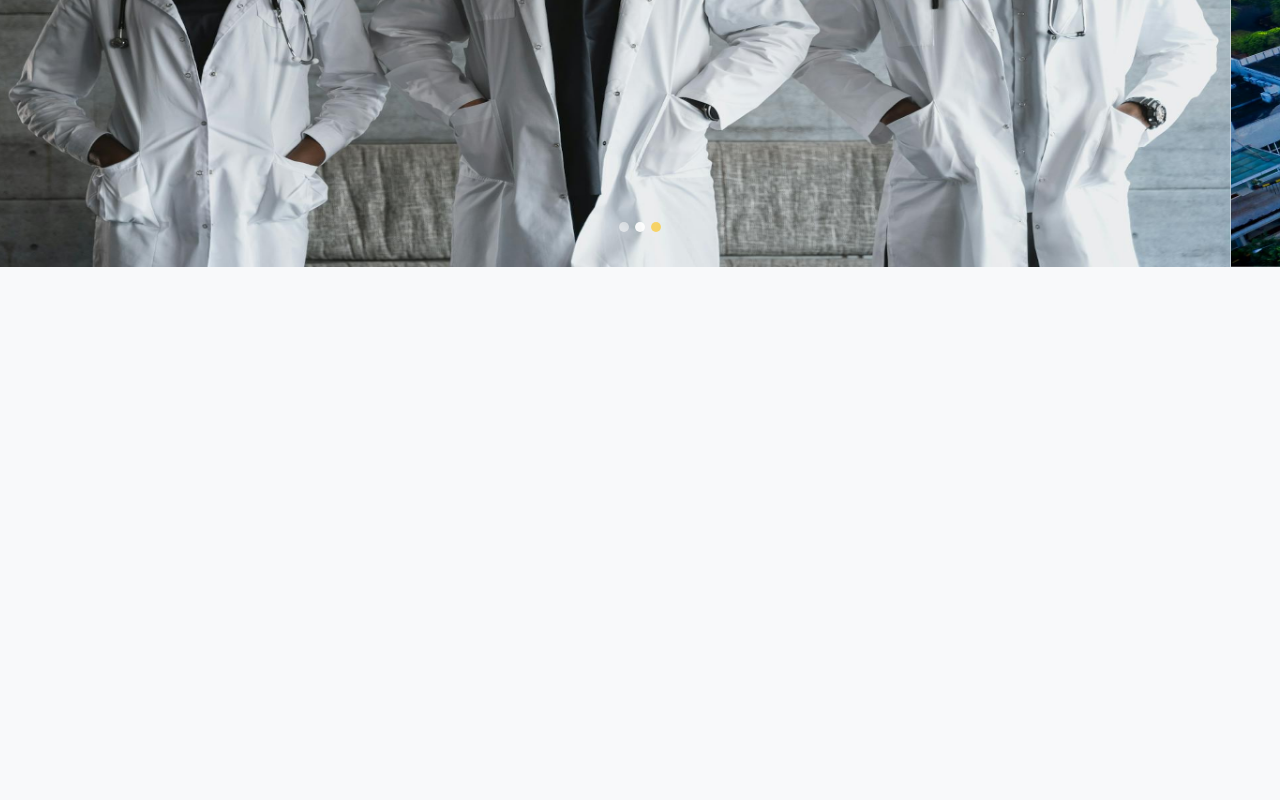
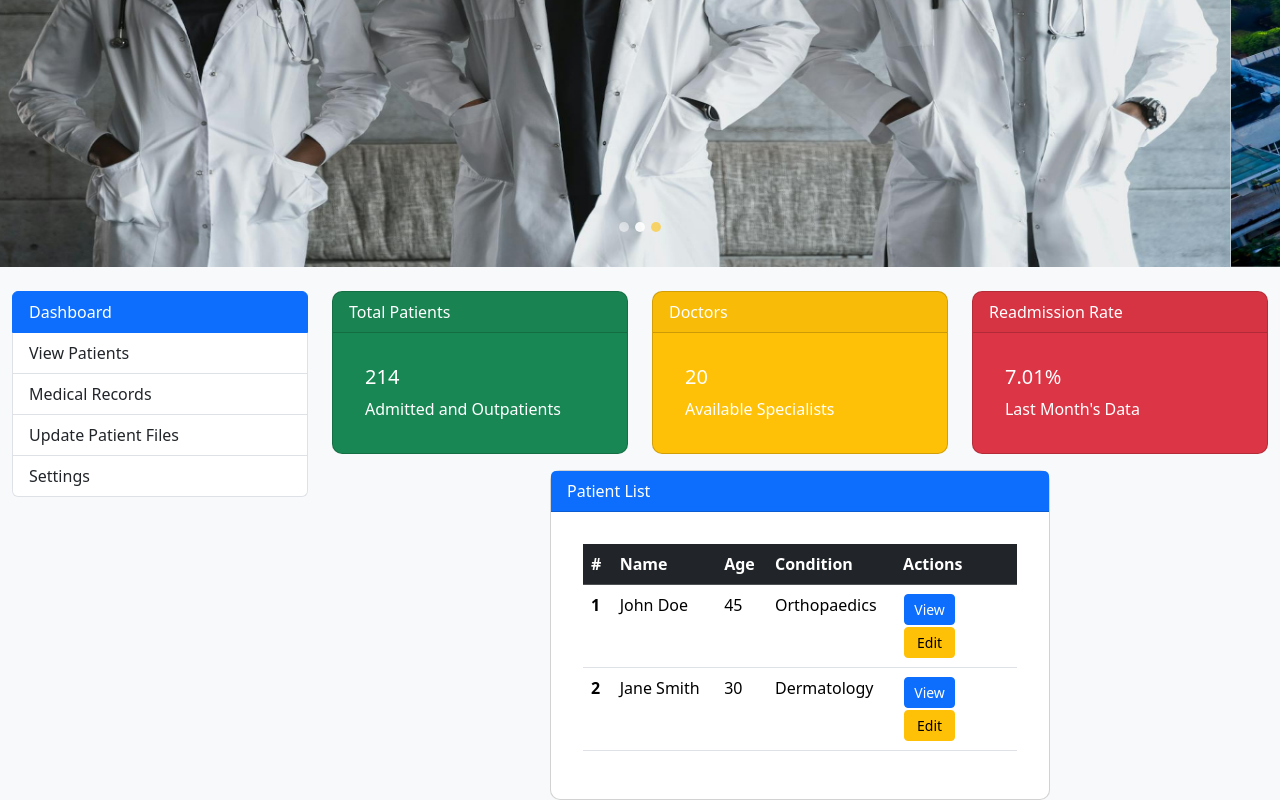
Before and after one commit to ZeeshanAhmedDev/Hospital-Management-System, a plain HTML site: page index.html in a window 1280 px wide. Shown: the part 389-1189 px from the top of the page. Before the commit the page ends 800 px from the top, so only its background shows below. Drawn offline with nearby package versions, Linux system fonts and the light colour scheme.

Commit message:
dashboard template added to index.html file

```diff
--- a/index.html
+++ b/index.html
@@ -119,6 +119,106 @@
     </div>
 
 
+    <!-- DashBoard content -->
+<div class="container-fluid mt-4">
+    <div class="row">
+        <!-- Sidebar -->
+        <div class="col-md-3">
+            <div class="list-group">
+                <a href="#"
+                    class="list-group-item list-group-item-action active">Dashboard</a>
+                <a href="#"
+                    class="list-group-item list-group-item-action">View Patients</a>
+                <a href="#"
+                    class="list-group-item list-group-item-action">Medical Records</a>
+                <a href="#"
+                    class="list-group-item list-group-item-action">Update Patient Files</a>
+                <a href="#"
+                    class="list-group-item list-group-item-action">Settings</a>
+            </div>
+        </div>
+
+        <!-- Main Content -->
+        <div class="col-md-9">
+            <div class="row">
+                <!-- Cards Section -->
+                <div class="col-md-4">
+                    <div class="card text-white bg-success mb-3">
+                        <div class="card-header">Total Patients</div>
+                        <div class="card-body">
+                            <h5 class="card-title">214</h5>
+                            <p class="card-text">Admitted and Outpatients</p>
+                        </div>
+                    </div>
+                </div>
+                <div class="col-md-4">
+                    <div class="card text-white bg-warning mb-3">
+                        <div class="card-header">Doctors</div>
+                        <div class="card-body">
+                            <h5 class="card-title">20</h5>
+                            <p class="card-text">Available Specialists</p>
+                        </div>
+                    </div>
+                </div>
+                <div class="col-md-4">
+                    <div class="card text-white bg-danger mb-3">
+                        <div class="card-header">Readmission Rate</div>
+                        <div class="card-body">
+                            <h5 class="card-title">7.01%</h5>
+                            <p class="card-text">Last Month's Data</p>
+                        </div>
+                    </div>
+                </div>
+            </div>
+
+            <!-- Table Section -->
+             <!-- TODO: someone use overwrite bootstarp static card 500px -->
+            <div class="card" >
+                <div class="card-header bg-primary text-white">
+                    Patient List
+                </div>
+                <div class="card-body">
+                    <table class="table table-hover">
+                        <thead class="table-dark">
+                            <tr>
+                                <th scope="col">#</th>
+                                <th scope="col">Name</th>
+                                <th scope="col">Age</th>
+                                <th scope="col">Condition</th>
+                                <th scope="col">Actions</th>
+                            </tr>
+                        </thead>
+                        <tbody>
+                            <tr>
+                                <th scope="row">1</th>
+                                <td>John Doe</td>
+                                <td>45</td>
+                                <td>Orthopaedics</td>
+                                <td>
+                                    <button class="btn btn-sm btn-primary">View</button>
+                                    <button class="btn btn-sm btn-warning">Edit</button>
+                                </td>
+                            </tr>
+                            <tr>
+                                <th scope="row">2</th>
+                                <td>Jane Smith</td>
+                                <td>30</td>
+                                <td>Dermatology</td>
+                                <td>
+                                    <button class="btn btn-sm btn-primary">View</button>
+                                    <button class="btn btn-sm btn-warning">Edit</button>
+                                </td>
+                            </tr>
+                        </tbody>
+                    </table>
+                </div>
+            </div>
+
+
+        </div>
+    </div>
+</div>
+
     <script src="https://cdn.jsdelivr.net/npm/bootstrap@5.3.0-alpha3/dist/js/bootstrap.bundle.min.js"></script>
     <script src="js/modifypass.js"></script>
 
```
